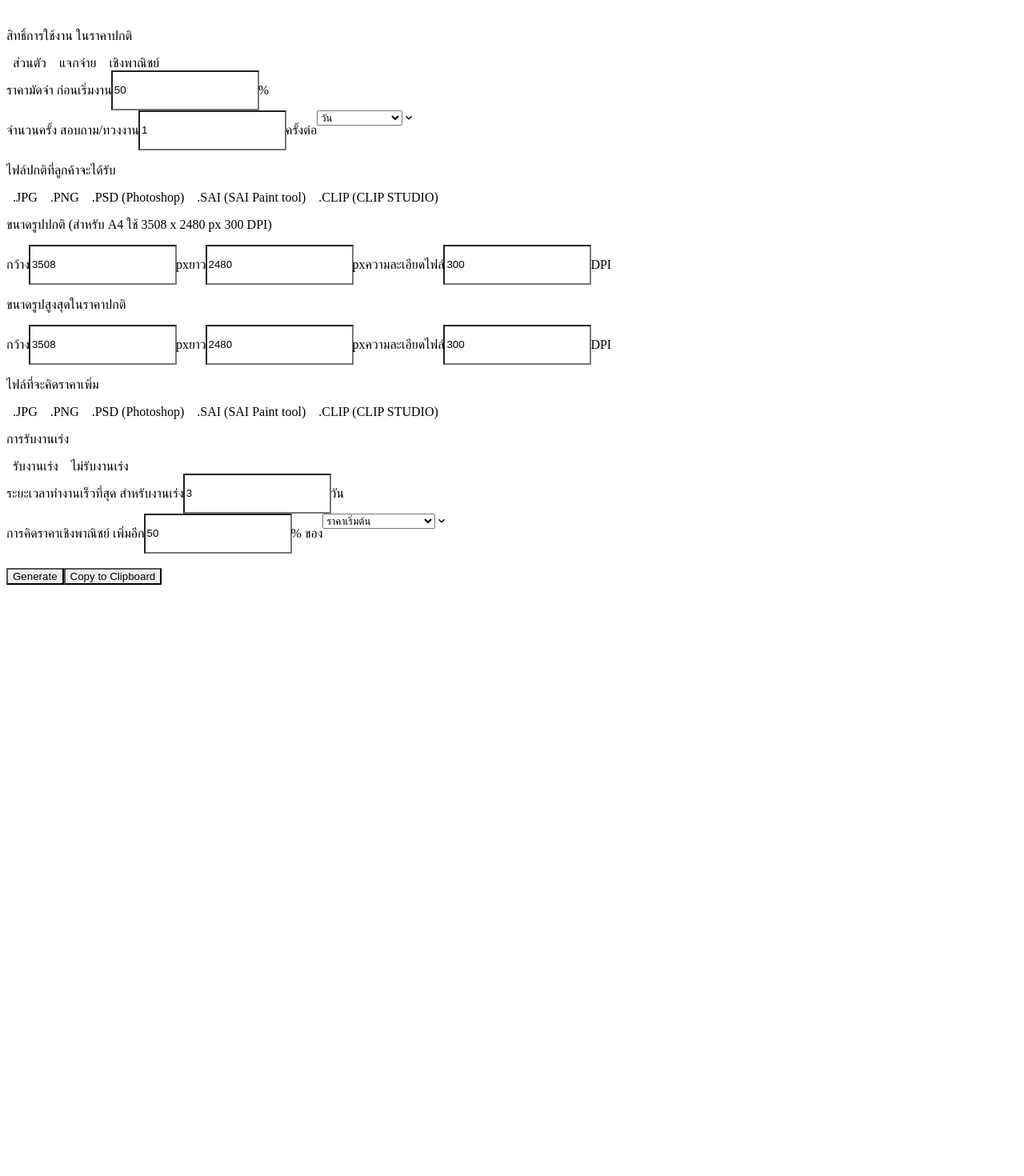
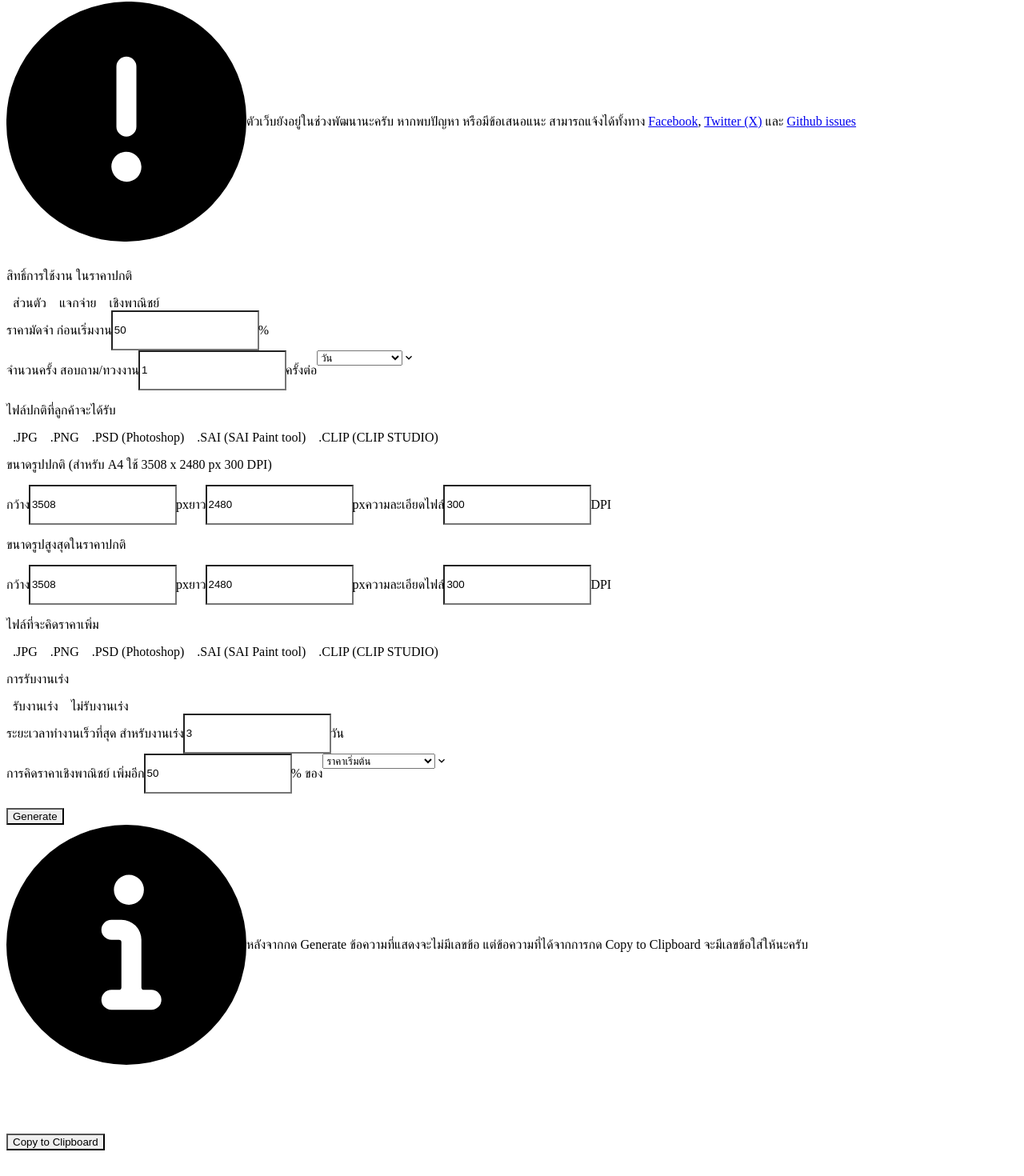
Before and after one commit to Mujina7569/cms-tos-generator, a Next.js app: page / in a window 1280 px wide. Shown: the part 65-1535 px from the top of the page at 80% size. Before the commit the page ends 812 px from the top, so only its background shows below. Built offline with nearby package versions, Linux system fonts and the light colour scheme.

Commit message:
Add info and donation

```diff
--- a/src/pages/index.js
+++ b/src/pages/index.js
@@ -13,11 +13,13 @@ import {
   Radio,
   RadioGroup,
   Select,
-  NumberInput,
-  NumberInputField,
-  NumberInputStepper,
-  NumberIncrementStepper,
-  NumberDecrementStepper,
+  ButtonGroup,
+  Divider,
+  Alert,
+  AlertIcon,
+  AlertTitle,
+  AlertDescription,
+  Link,
 } from "@chakra-ui/react";
 import React, { useState } from "react";
 
@@ -54,7 +56,7 @@ const index = () => {
     const addDeliverablesText = form.addDeliverables.join(', ');
 
     const listTemplate = (
-      <ul>
+      <ol>
         <li>ลูกค้าจะต้องติดต่อจ้าง ผ่านช่องทางที่ระบุไว้เท่านั้น</li>
         <li>
           สามารถนำรูปไปใช้ {rightsText} โดยต้องให้เครดิตหรือแสดงแหล่งที่มา พร้อมลิงค์ช่องโซเซียลมิเดียที่ระบุไว้
@@ -76,7 +78,7 @@ const index = () => {
         <li>
           หากต้องการสิทธิ์เชิงพาณิชย์ โปรดแจ้งก่อนทุกครั้ง คิดเพิ่ม {form.commercialPercent} % ของ{form.commercialPercentSorce}
         </li>
-      </ul>
+      </ol>
     );
     setTemplate(listTemplate);
   };
@@ -116,6 +118,15 @@ const copyToClipboard = () => {
   return (
     <Box>
       <Heading textStyle={"h1"}>Simple ToS Generator</Heading>
+      <Alert status='warning'>
+        <AlertIcon />
+        <Text>
+          ตัวเว็บยังอยู่ในช่วงพัฒนานะครับ หากพบปัญหา หรือมีข้อเสนอแนะ สามารถแจ้งได้ทั้งทาง{' '}
+          <Link color='teal.500' href='https://www.facebook.com/100071647267777/'>Facebook</Link>,{' '}
+          <Link color='teal.500' href='https://twitter.com/mujina7569/'>Twitter (X)</Link>{' '}และ{' '}
+          <Link color='teal.500' href='https://github.com/Mujina7569/cms-tos-generator/issues'>Github issues</Link>
+        </Text>
+      </Alert>
       <br />
       <CheckboxGroup
         value={form.rights}
@@ -209,7 +220,7 @@ const copyToClipboard = () => {
         </InputLeftAddon>
         <Input
           value={form.size.height}
-          onChange={(e) => setForm((prev) => ({...prev, size:{ ...prev.size, height: e.target.value }}))}
+          onChange={(e) => setForm((prev) => ({ ...prev, size: { ...prev.size, height: e.target.value } }))}
         ></Input>
         <InputRightAddon>px</InputRightAddon>
 
@@ -218,7 +229,7 @@ const copyToClipboard = () => {
         </InputLeftAddon>
         <Input
           value={form.size.dpi}
-          onChange={(e) => setForm((prev) => ({...prev, size:{ ...prev.size, dpi: e.target.value }}))}
+          onChange={(e) => setForm((prev) => ({ ...prev, size: { ...prev.size, dpi: e.target.value } }))}
         ></Input>
         <InputRightAddon>DPI</InputRightAddon>
       </InputGroup>
@@ -231,7 +242,7 @@ const copyToClipboard = () => {
         <Input
           value={form.maxSize.width}
           onChange={(e) =>
-            setForm((prev) => ({...prev, maxSize:{ ...prev.maxSize, width: e.target.value }}))
+            setForm((prev) => ({ ...prev, maxSize: { ...prev.maxSize, width: e.target.value } }))
           }
         ></Input>
         <InputRightAddon>px</InputRightAddon>
@@ -242,7 +253,7 @@ const copyToClipboard = () => {
         <Input
           value={form.maxSize.height}
           onChange={(e) =>
-            setForm((prev) => ({...prev, maxSize:{ ...prev.maxSize, height: e.target.value }}))
+            setForm((prev) => ({ ...prev, maxSize: { ...prev.maxSize, height: e.target.value } }))
           }
         ></Input>
         <InputRightAddon>px</InputRightAddon>
@@ -253,7 +264,7 @@ const copyToClipboard = () => {
         <Input
           value={form.maxSize.dpi}
           onChange={(e) =>
-            setForm((prev) => ({...prev, maxSize:{ ...prev.maxSize, dpi: e.target.value }}))
+            setForm((prev) => ({ ...prev, maxSize: { ...prev.maxSize, dpi: e.target.value } }))
           }
         ></Input>
         <InputRightAddon>DPI</InputRightAddon>
@@ -330,9 +341,28 @@ const copyToClipboard = () => {
         </Select>
       </InputGroup>
       <br />
+      <ButtonGroup>
         <Button onClick={generateTemplate}>Generate</Button>
+      </ButtonGroup>
+      <Alert status='info'>
+        <AlertIcon />
+        หลังจากกด Generate ข้อความที่แสดงจะไม่มีเลขข้อ แต่ข้อความที่ได้จากการกด Copy to Clipboard จะมีเลขข้อใส่ให้นะครับ
+      </Alert>
+      <br /><br />
+      <Divider />
+      <br />
+      <Box>
+        <Text id="output">{template}</Text>
         <Button onClick={copyToClipboard}>Copy to Clipboard</Button>
-      <p id="output">{template}</p>
+      </Box>
+
+      <br /><br />
+      <Divider />
+      <br />
+      <ButtonGroup>
+        <Button bg={"#f49415"} color='white'>สมทบทุนค่าเน็ตผ่าน Tipme</Button>
+        <Button bg={"#13C3FF"} color='white'>สมทบทุนค่าเน็ตผ่าน Ko-Fi</Button>
+      </ButtonGroup>
     </Box>
   );
 };
```
Lines whose indentation alone changed are shown as unchanged.
